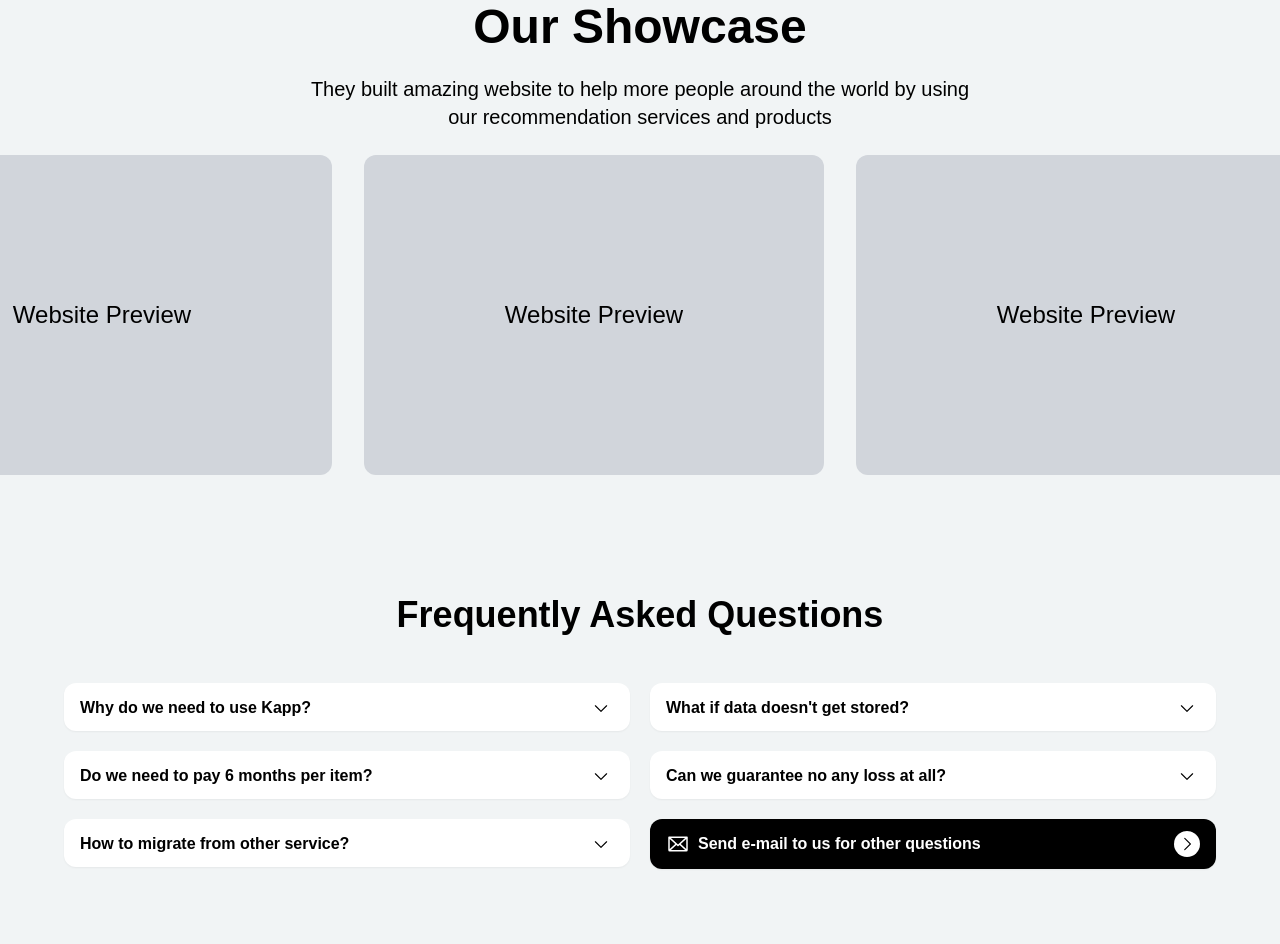
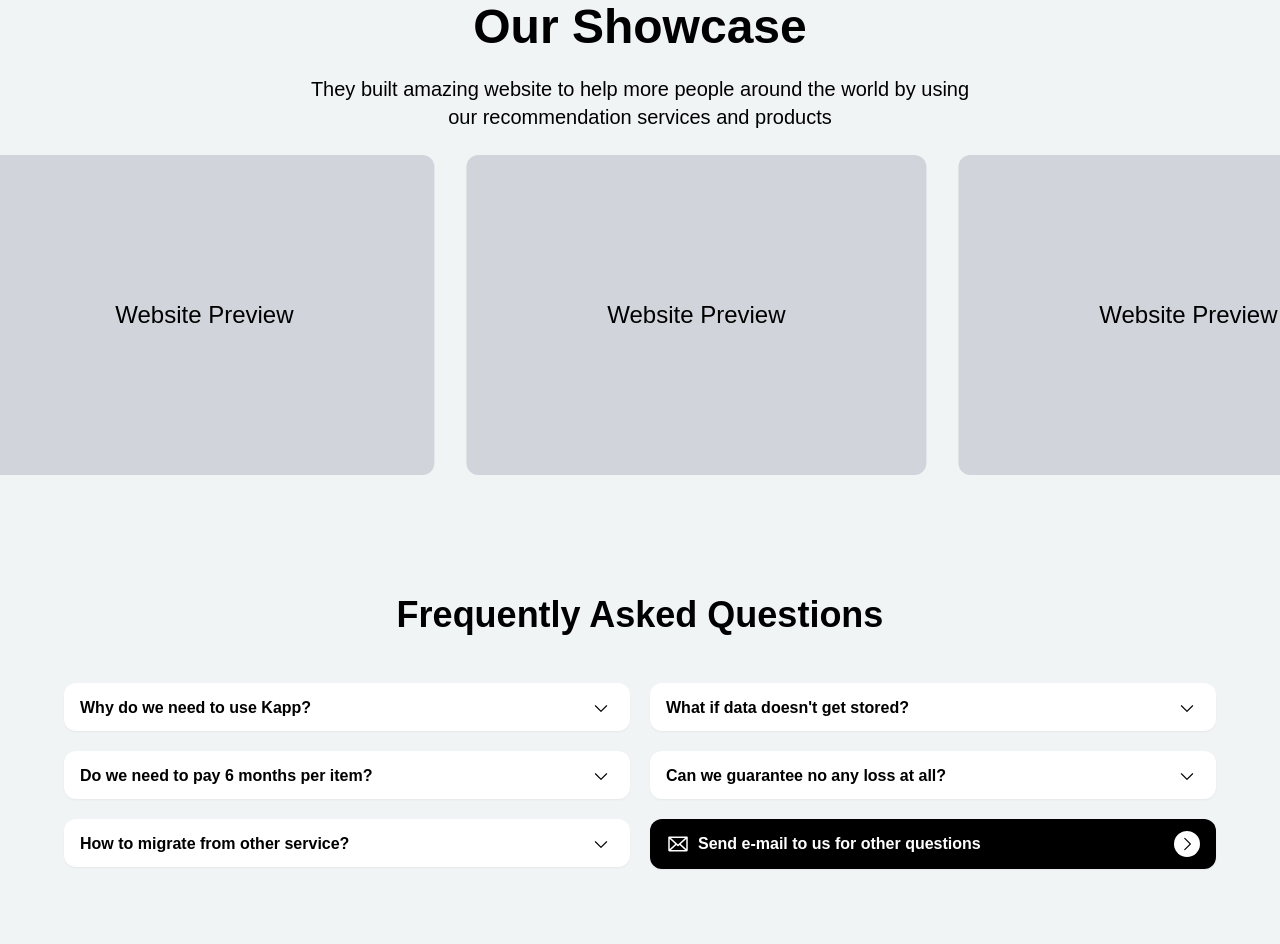
Before and after one commit to rayzio-jax/BWA-UIEngineer, a website: page index.html in a window 1280 px wide. Shown: the part 2217-3161 px from the top of the page. Drawn offline with nearby package versions, Linux system fonts and the light colour scheme.

Commit message:
update styling in showcase section

```diff
--- a/index.html
+++ b/index.html
@@ -529,7 +529,7 @@
 					using our recommendation services and products
 				</p>
 				<div
-					class="flex flex-col items-center mx-10 lg:mx-auto lg:flex-row gap-y-8 lg:gap-x-8 my-6 lg:-translate-x-[10%]"
+					class="flex flex-col items-center mx-10 lg:mx-auto lg:flex-row gap-y-8 lg:gap-x-8 my-6 lg:-translate-x-[2%]"
 				>
 					<div
 						class="bg-gray-300 p-1 w-[450px] md:w-[640px] lg:min-w-[460px] min-h-64 md:min-h-80 flex justify-center items-center rounded-xl text-lg md:text-2xl group overflow-hidden relative hover:border-4 hover:border-violet-500 transition-all"
```
Also changed, not shown: style.css.
